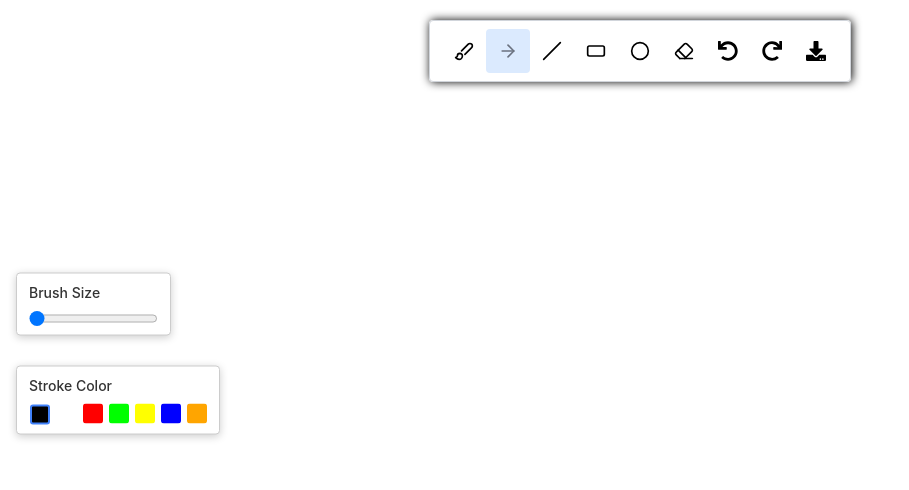
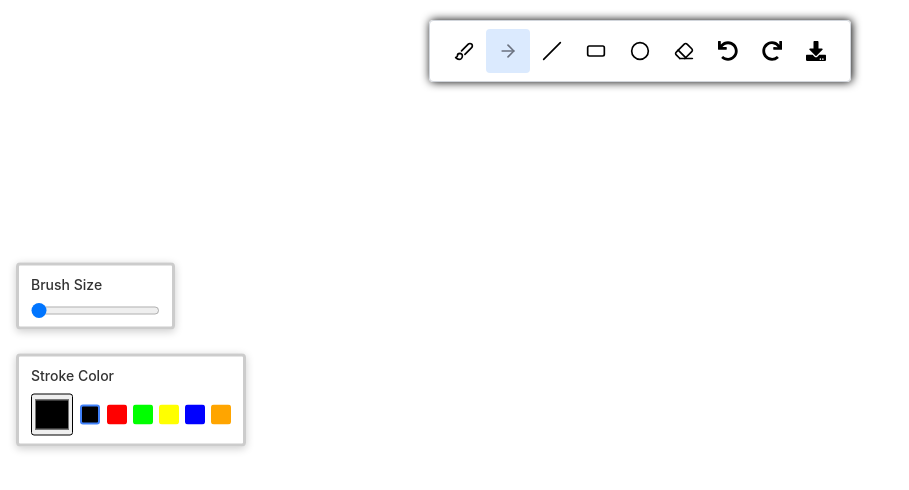
Before and after one commit to nitin-421/WhiteBoard, a React (Create React App) app: page / in a window 1280 px wide. Both pictures are taken after a click on the element 508 px from the left and 51 px from the top of the page. Shown: the top 490 px of the page, without its empty margins (0-909 px from the left). Built offline with nearby package versions, Linux system fonts and the light colour scheme.

Commit message:
added no-fill

```diff
--- a/src/Components/Toolbar/index.js
+++ b/src/Components/Toolbar/index.js
@@ -9,13 +9,17 @@ import {
   LuBrush,
   LuEraser,
 } from "react-icons/lu";
-import { FaUndo ,FaRedo, FaDownload   } from "react-icons/fa";
+import {
+  FaUndo,
+  FaRedo,
+  FaDownload
+} from "react-icons/fa";
 import BoardContext from '../../Store/Board/board-context';
 
 const Toolbar = () => {
   const {activeToolItem, handleToolItemClick, undo, redo } = useContext(BoardContext);
 
-  const handleDownloadClick = () => {
+  const handleDownload = () => {
     const canvas = document.getElementById('canvas');
     const data = canvas.toDataURL('image/png');
     const anchor = document.createElement('a');
@@ -74,7 +78,7 @@ const Toolbar = () => {
       <div className={classes.toolItem} onClick={redo}>
         <FaRedo  />
       </div> {/** Redo Tool */}
-      <div className={classes.toolItem} onClick={handleDownloadClick}>
+      <div className={classes.toolItem} onClick={handleDownload}>
         <FaDownload   />
       </div> {/** Download Tool */}
     </div>
--- a/src/Components/Toolbox/index.css
+++ b/src/Components/Toolbox/index.css
@@ -1,21 +1,17 @@
-/* .container {
-	padding: 16px;
-} */
-
-.selectOptionContainer.size {
-	top: 38%;
-	left: 16px;
-}
 .selectOptionContainer.stroke {
-  top: 50%;
+	top: 50%;
   left: 16px;
 }
 
 .selectOptionContainer.fill {
-  top: 62%;
+	top: 65%;
   left: 16px;
 }
 
+.selectOptionContainer.size {
+	top: 37%;
+	left: 16px;
+}
 
 
 .selectOptionContainer {
@@ -24,8 +20,8 @@
 	left: 16px;
 	transform: translateY(-50%);
 
-	background: white;
-	border: 1px solid #ccc;
+	background: transparent;
+	border: 3px solid #ccc;
 	box-shadow: 0px 2px 8px rgba(0, 0, 0, 0.2);
 	border-radius: 4px;
 	width: fit-content;
@@ -42,6 +38,7 @@
 
 .colorsContainer {
 	display: flex;
+	align-items: center;
 	gap: 6px;
 }
 
@@ -54,6 +51,26 @@
 	transition: border 0.2s ease;
 }
 
+.colorpicker {
+	padding: 1px;
+	border: 1px solid;
+	width: 42px;
+	height: 42px;
+	border-radius: 3px;
+}
+
+.nofill{
+	background: repeating-conic-gradient(#ccc 0% 25%, transparent 0% 50%) 50% / 10px 10px;
+}
+.nofillactive{
+	padding: 1px;
+	border: 1px solid;
+	width: 42px;
+	height: 42px;
+	border-radius: 3px;
+	background: repeating-conic-gradient(#ccc 0% 25%, transparent 0% 50%) 50% / 10px 10px;
+}
+
 .activeColorBox {
 	margin: 1px;
 	border: 2px solid rgb(64, 129, 250);
--- a/src/Components/Toolbox/index.js
+++ b/src/Components/Toolbox/index.js
@@ -3,7 +3,7 @@ import {
   COLORS,
   FILL_TOOL_ITEMS,
   STROKE_TOOL_ITEMS,
-  SIZE_TOOL_ITEMS
+  SIZE_TOOL_ITEMS,
 } from "../../constant";
 import "./index.css";
 import BoardContext from "../../Store/Board/board-context";
@@ -12,11 +12,8 @@ import toolboxContext from "../../Store/Tool/toolbox-context";
 export const Toolbox = () => {
   const { activeToolItem } = useContext(BoardContext);
 
-  const {
-    toolboxState,
-    changeStroke,
-    changeFill,
-    changeSize } = useContext(toolboxContext);
+  const { toolboxState, changeStroke, changeFill, changeSize } =
+    useContext(toolboxContext);
 
   const strokeColor = toolboxState[activeToolItem]?.stroke;
   const fillColor = toolboxState[activeToolItem]?.fill;
@@ -24,10 +21,34 @@ export const Toolbox = () => {
 
   return (
     <div className="container">
-      {STROKE_TOOL_ITEMS.includes(activeToolItem) &&(
+      {SIZE_TOOL_ITEMS.includes(activeToolItem) && (
+        <div className="selectOptionContainer size">
+          <div className="toolBoxLabel">Brush Size</div>
+          <div className="colorsContainer">
+            <input
+              type="range"
+              min={1}
+              max={10}
+              step={1}
+              value={size}
+              onChange={(e) => changeSize(activeToolItem, e.target.value)}
+            ></input>
+          </div>
+        </div>
+      )}
+
+      {STROKE_TOOL_ITEMS.includes(activeToolItem) && (
         <div className="selectOptionContainer stroke">
           <div className="toolBoxLabel">Stroke Color</div>
           <div className="colorsContainer">
+            <div>
+              <input
+                className="colorpicker"
+                type="color"
+                value={strokeColor}
+                onChange={(e) => changeStroke(activeToolItem, e.target.value)}
+              />
+            </div>
             {Object.keys(COLORS).map((k) => {
               return (
                 <div
@@ -47,11 +68,30 @@ export const Toolbox = () => {
         <div className="selectOptionContainer fill">
           <div className="toolBoxLabel">Fill Color</div>
           <div className="colorsContainer">
+            {fillColor === null ? (
+              <div
+                className="colorbox nofillactive"
+                onClick={() => changeFill(activeToolItem, null)}
+              ></div>
+            ) : (
+              <div>
+                <input
+                  className="colorpicker"
+                  type="color"
+                  value={fillColor}
+                  onChange={(e) => changeFill(activeToolItem, e.target.value)}
+                ></input>
+              </div>
+            )}
+            <div
+              className={`colorbox nofill ${               fillColor === null }`}
+              onClick={() => changeFill(activeToolItem, null)}
+            ></div>
             {Object.keys(COLORS).map((k) => {
               return (
                 <div
                   className={`colorbox ${
-                    fillColor === COLORS[k] ? "activeColorBox" : ""
+                    fillColor === COLORS[k] ? "activeColorBox" :""
                   }`}
                   style={{ backgroundColor: COLORS[k] }}
                   onClick={() => changeFill(activeToolItem, COLORS[k])}
@@ -61,21 +101,6 @@ export const Toolbox = () => {
           </div>
         </div>
       )}
-
-      {SIZE_TOOL_ITEMS.includes(activeToolItem) && (
-        <div className="selectOptionContainer size">
-          <div className="toolBoxLabel">Brush Size</div>
-          <div className="colorsContainer">
-            <input
-              type="range"
-              min={1} max={10}
-              step={1}
-              value={size}
-              onChange={(e)=>changeSize(activeToolItem,e.target.value)}
-            ></input>
-          </div>
-        </div>
-      )}
     </div>
   );
 };
--- a/src/constant.js
+++ b/src/constant.js
@@ -28,7 +28,14 @@ export const BOARD_ACTIONS = {
 
 export const COLORS = {
   BLACK: "#000000",
-  WHITE: "#ffffff",
+  RED: "#ff0000",
+  GREEN: "#00ff00",
+  YELLOW: "#ffff00",
+  BLUE: "#0000ff",
+  ORANGE: "#ffa500",
+}
+export const FILLCOLORS = {
+  BLACK: "#000000",
   RED: "#ff0000",
   GREEN: "#00ff00",
   YELLOW: "#ffff00",
```
Also changed, not shown: src/Store/Board/board-context.js (line endings or trailing spaces).
